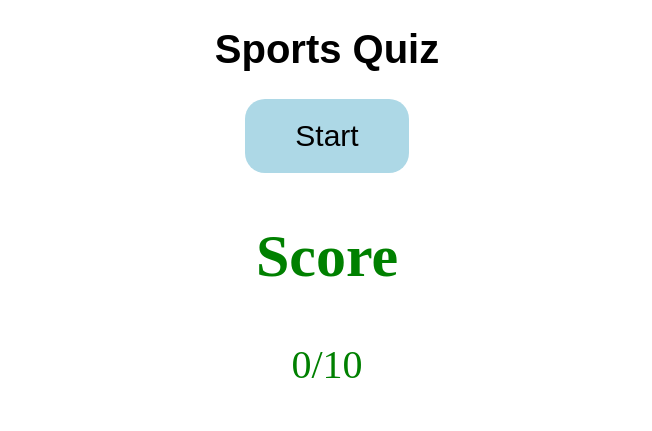
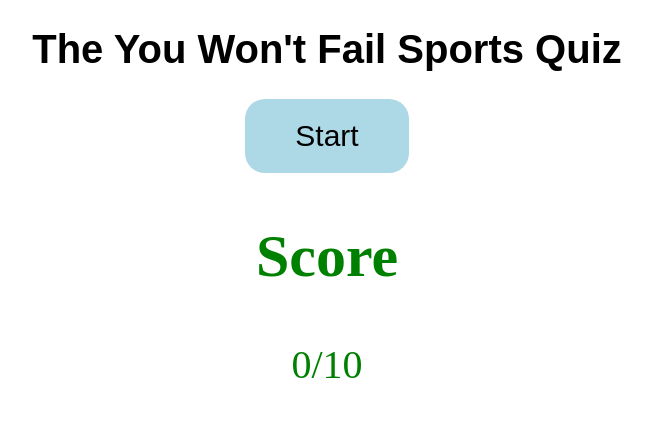
Before and after one commit to staten-island-tech/ap-csp-quiz-game-giselebury, a website built with Parcel: page src/index.html in a window 1280 px wide. Shown: the whole page, without its empty margins (313-965 px from the left). Built offline with nearby package versions, Linux system fonts and the light colour scheme.

Commit message:
Update index.html

```diff
--- a/src/index.html
+++ b/src/index.html
@@ -7,7 +7,7 @@
 </head>
 <body>
     <div class="quiz-start">
-        <h1>Sports Quiz</h1>
+        <h1>The You Won't Fail Sports Quiz</h1>
         <button class="start-btn btn">Start</button>
 
     </div>
```
